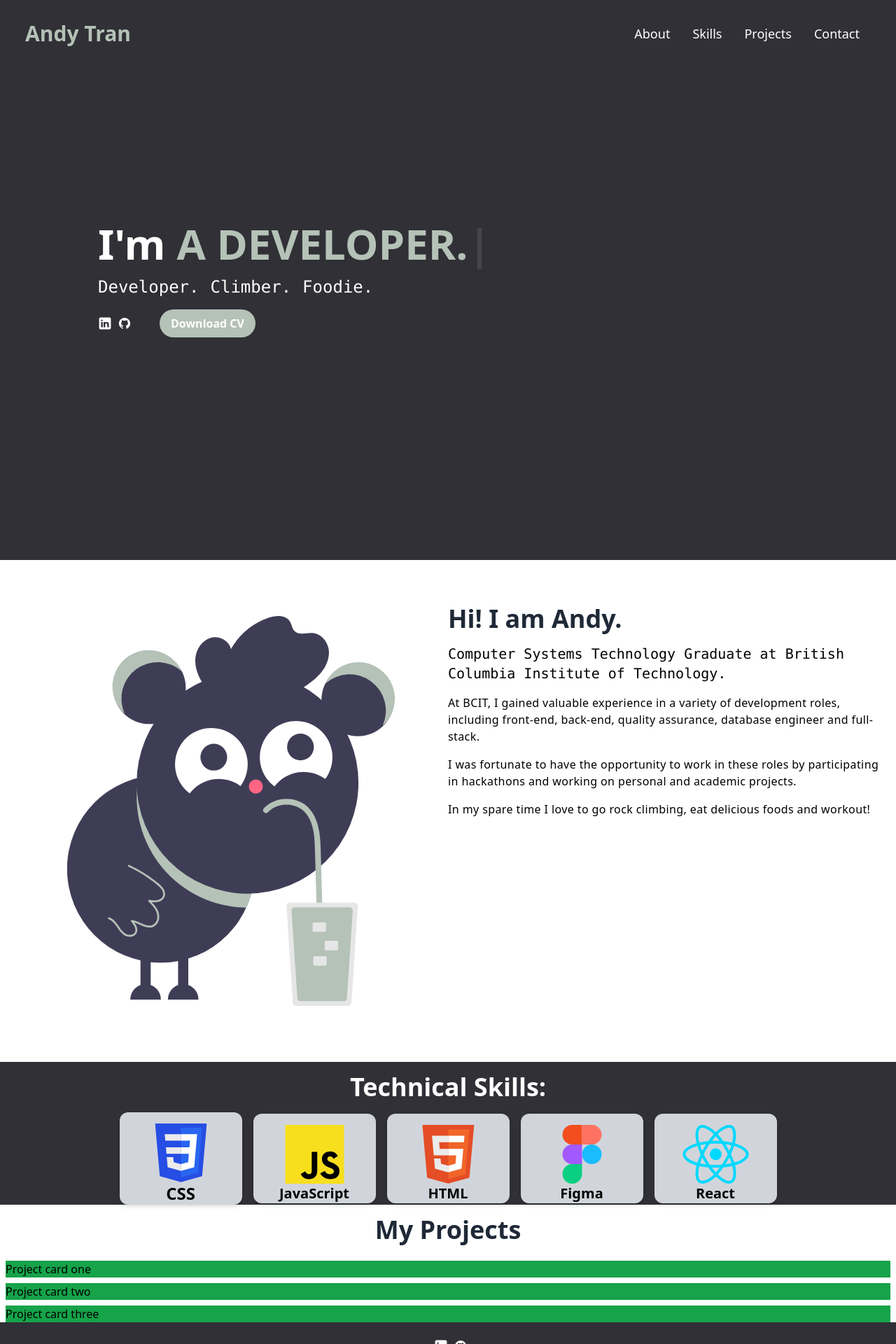
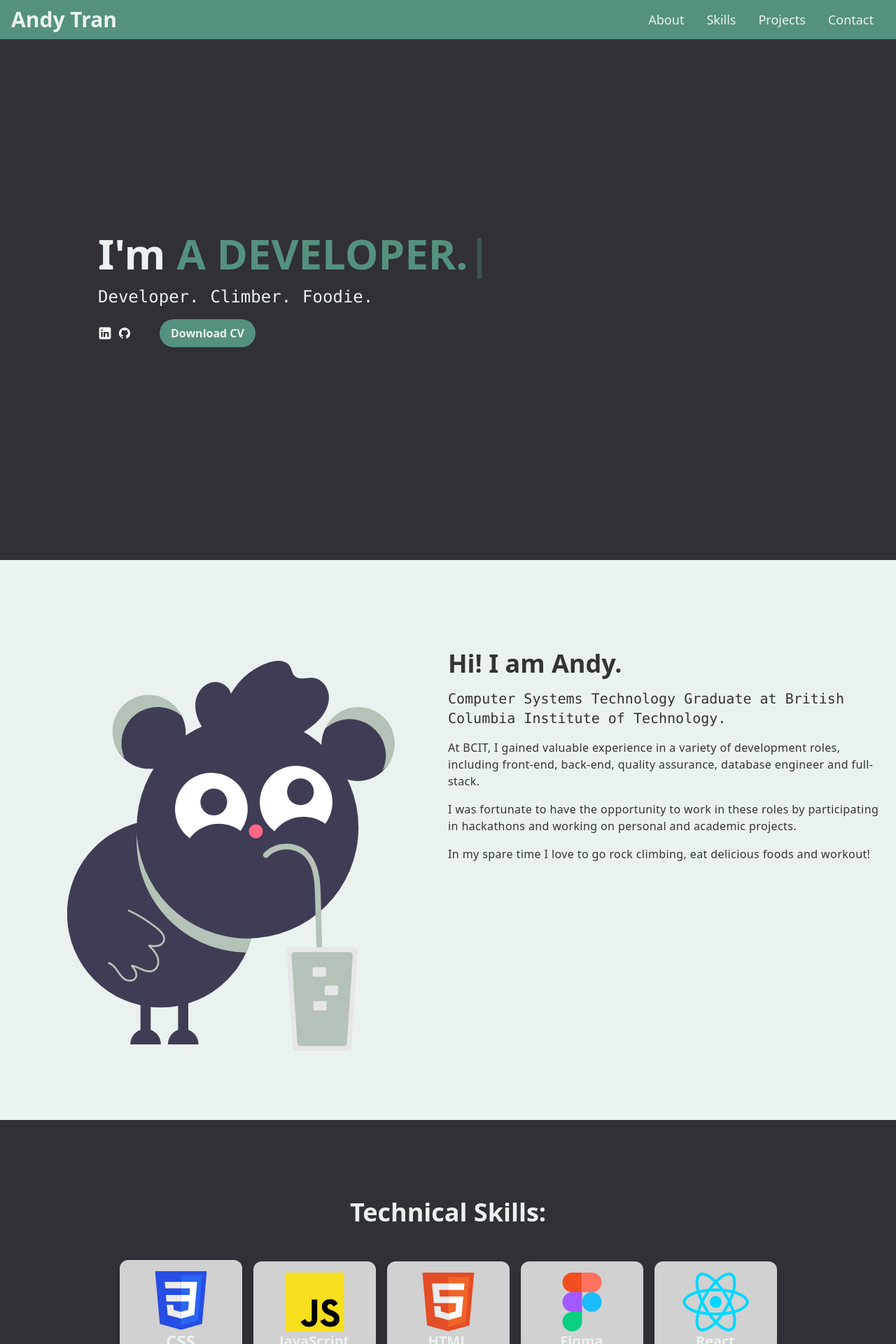
Before and after one commit to AyyyTran/AndyTranPortfolio, a React (Vite) app: page / in a window 1280 px wide. Shown: the top 1920 px of the page at 70% size. Built offline with nearby package versions, Linux system fonts and the light colour scheme; the HTML template or start-up script is replaced by a standard one.

Commit message:
navbar functionality and color theme

```diff
--- a/package.json
+++ b/package.json
@@ -17,6 +17,7 @@
     "react-dom": "^18.2.0",
     "react-icons": "^4.8.0",
     "react-reveal": "^1.2.2",
+    "react-scroll": "^1.8.9",
     "react-typed": "^1.2.0"
   },
   "devDependencies": {
--- a/src/Components/About.jsx
+++ b/src/Components/About.jsx
@@ -4,8 +4,11 @@ import Fade from 'react-reveal/Fade';
 
 const About = () => {
   return (
-    <div className="w-full bg-white py-16 px-4">
-      <div className="max-w-[1240px] mx-auto grid md:grid-cols-2">
+    <div
+      className=" w-full h-screen mt-[50px] bg-text-base pb-16 px-4 pt-32 "
+      id="about"
+    >
+      <div className="max-w-[1240px] mx-auto grid md:grid-cols-2 ">
         <Fade left>
           <img
             className="w-[500px] mx-auto my-4 md: px-4"
@@ -13,8 +16,8 @@ const About = () => {
             alt="dog"
           />
         </Fade>
-        <div className="flex flex-col">
-          <p className="text-4xl font-bold text-gray-800">Hi! I am Andy.</p>
+        <div className="flex flex-col text-secondary">
+          <p className="text-4xl font-bold text-secondary">Hi! I am Andy.</p>
           <p className="text-xl font-mono py-4">
             Computer Systems Technology Graduate at British Columbia Institute
             of Technology.
--- a/src/Components/Footer.jsx
+++ b/src/Components/Footer.jsx
@@ -2,7 +2,7 @@ import React from 'react';
 
 const Footer = () => {
   return (
-    <div className="text-white flex justify-center">
+    <div className="text-text-base flex justify-center">
       <div className="flex-col ">
         <div className="text-sm py-4">
           {' '}
--- a/src/Components/Hero.jsx
+++ b/src/Components/Hero.jsx
@@ -5,12 +5,12 @@ import AndyTranCV from '../Assets/AndyTranCV.pdf';
 
 const Hero = () => {
   return (
-    <div className="text-white">
-      <div className="max-w-[1000px] mt-[-96px] w-full h-screen mx-auto flex flex-col justify-center md:items-start items-center">
+    <div className="text-white" id="hero">
+      <div className="max-w-[1000px] mt-[-50px] pt-32 w-full h-screen mx-auto flex flex-col justify-center md:items-start items-center">
         <div className="flex justify-center">
           <p className=" text-4xl pr-2 font-bold md:text-6xl">I'm</p>
           <Typed
-            className="uppercase text-4xl pl-2 font-bold text-[#b5c2b7] md:text-6xl "
+            className="uppercase text-4xl pl-2 font-bold text-primary md:text-6xl "
             strings={[
               ' Andy Tran.',
               ' A Developer.',
@@ -52,7 +52,7 @@ const Hero = () => {
               alt="GitHub"
             />
           </a>
-          <button className="ml-10 bg-[#b5c2b7] text-white font-bold py-2 px-4 rounded-full hover:bg-white hover:text-[#303036]">
+          <button className="ml-10 bg-primary text-text-base font-bold py-2 px-4 rounded-full hover:bg-text-base   hover:text-secondary">
             <a href={AndyTranCV} download="AndyTranCV">
               Download CV
             </a>
--- a/src/Components/Navbar.jsx
+++ b/src/Components/Navbar.jsx
@@ -1,6 +1,8 @@
 import React from 'react';
-import {useState, useEffect} from 'react';
+import {useState} from 'react';
 import {AiOutlineClose, AiOutlineMenu} from 'react-icons/ai';
+import {Link} from 'react-scroll';
+
 const Navbar = () => {
   const [nav, setNav] = useState(false);
 
@@ -9,39 +11,128 @@ const Navbar = () => {
   };
 
   return (
-    <div className="flex justify-between text-white text-lg items-center h-24 max-w-[1240px] mx-auto px-4">
-      {/* MAKE THE NAVBAR STICKY?  */}
-      <h1 className="w-full text-3xl font-bold text-[#b5c2b7]">Andy Tran</h1>
-      <ul className="hidden md:flex">
-        <li className="p-4">About</li>
-        <li className="p-4">Skills</li>
-        <li className="p-4">Projects</li>
-        <li className="p-4">Contact</li>
+    <div className="flex items-center fixed top-[0] bg-primary w-full text-text-base text-lg z-50 h-14 mx-auto px-4">
+      <Link
+        className="w-full text-3xl font-bold text-white"
+        to="hero"
+        spy={true}
+        smooth={true}
+        offset={0}
+        duration={500}
+      >
+        Andy Tran
+      </Link>
+      <ul className=" hidden md:flex md:items-center">
+        <li className="p-4">
+          <Link to="about" spy={true} smooth={true} offset={50} duration={500}>
+            About
+          </Link>
+        </li>
+        <li className="p-4">
+          <Link to="skills" spy={true} smooth={true} offset={50} duration={500}>
+            Skills
+          </Link>
+        </li>
+        <li className="p-4">
+          <Link
+            to="projects"
+            spy={true}
+            smooth={true}
+            offset={50}
+            duration={500}
+          >
+            Projects
+          </Link>
+        </li>
+        <li className="p-4">
+          <Link
+            to="contact"
+            spy={true}
+            smooth={true}
+            offset={50}
+            duration={500}
+          >
+            Contact
+          </Link>
+        </li>
       </ul>
-      <div className="sm:block md:hidden" onClick={handleNav}>
+      <div className="block md:hidden" onClick={handleNav}>
         <AiOutlineMenu size={40} />
       </div>
       {/* 303036 */}
       <div
         className={
           nav
-            ? 'fixed top-0 left-0 h-[50%] w-full bg-[#4040a1] ease-in-out duration-500'
+            ? 'fixed top-0 left-0 h-[50%] w-full bg-primary ease-in-out duration-500'
             : 'fixed top-[-100%]'
         }
       >
-        <div className="flex items-center">
-          <h1 className="w-full text-3xl font-bold text-[#b5c2b7] m-4 ">
+        {/* MOBILE MENU */}
+        <div className=" flex items-center px-4 pt-4">
+          <Link
+            className="w-full text-3xl font-bold text-text-base"
+            to="hero"
+            spy={true}
+            smooth={true}
+            offset={0}
+            duration={500}
+            onClick={handleNav}
+          >
             Andy Tran
-          </h1>
-          <div className=" pr-8 block " onClick={handleNav}>
+          </Link>
+          <div className="block " onClick={handleNav}>
             <AiOutlineClose size={40} />
           </div>
         </div>
         <ul className="uppercase">
-          <li className="p-4 flex justify-center">About</li>
-          <li className="p-4 flex justify-center">Skills</li>
-          <li className="p-4 flex justify-center">Projects</li>
-          <li className="p-4 flex justify-center">Contact</li>
+          <li className="p-4 flex justify-center">
+            <Link
+              to="about"
+              spy={true}
+              smooth={true}
+              offset={50}
+              duration={500}
+              onClick={handleNav}
+            >
+              About
+            </Link>
+          </li>
+          <li className="p-4 flex justify-center">
+            <Link
+              to="skills"
+              spy={true}
+              smooth={true}
+              offset={50}
+              duration={500}
+              onClick={handleNav}
+            >
+              Skills
+            </Link>
+          </li>
+          <li className="p-4 flex justify-center">
+            <Link
+              to="projects"
+              spy={true}
+              smooth={true}
+              offset={50}
+              duration={500}
+              onClick={handleNav}
+            >
+              Projects
+            </Link>
+          </li>
+          <li className="p-4 flex justify-center">
+            <Link
+              to="contact"
+              spy={true}
+              smooth={true}
+              offset={50}
+              duration={500}
+              onClick={handleNav}
+            >
+              Contact
+            </Link>
+          </li>
         </ul>
       </div>
     </div>
--- a/src/Components/Projects.jsx
+++ b/src/Components/Projects.jsx
@@ -2,14 +2,14 @@ import React from 'react';
 
 const Projects = () => {
   return (
-    <div className="bg-white">
-      <div className="text-4xl font-bold text-gray-800 text-center py-4">
+    <div className="bg-text-base mt-[50px] h-screen pt-24" id="projects">
+      <div className="text-4xl font-bold text-secondary text-center py-4">
         My Projects
       </div>
       <div>
-        <div className="bg-green-600 m-2">Project card one</div>
-        <div className="bg-green-600 m-2">Project card two</div>
-        <div className="bg-green-600 m-2">Project card three</div>
+        <div className="bg-secondary m-2">Project card one</div>
+        <div className="bg-secondary m-2">Project card two</div>
+        <div className="bg-secondary m-2">Project card three</div>
       </div>
     </div>
   );
--- a/src/Components/Skills.jsx
+++ b/src/Components/Skills.jsx
@@ -2,12 +2,12 @@ import React from 'react';
 
 const Skills = () => {
   return (
-    <div>
-      <div className="text-4xl font-semibold text-white text-center py-4">
+    <div className="h-[60vh] pt-24" id="skills">
+      <div className="text-4xl font-semibold text-text-base text-center pt-4 pb-12">
         Technical Skills:
       </div>
       <div className="grid grid-cols-2 place-items-center gap-4 md:flex md:justify-center ">
-        <div className=" w-[175px] rounded-xl bg-gray-300 shadow-md lg:max-w-lg">
+        <div className=" w-[175px] rounded-xl bg-card shadow-md lg:max-w-lg">
           <img
             className="flex pt-4 justify-center w-full h-[100px]"
             src=".\src\Images\css.svg"
@@ -17,7 +17,7 @@ const Skills = () => {
             CSS
           </h3>
         </div>
-        <div className="w-[175px] rounded-xl bg-gray-300 shadow-md lg:max-w-lg">
+        <div className="w-[175px] rounded-xl bg-card shadow-md lg:max-w-lg">
           <img
             className="flex pt-4 justify-center w-full h-[100px]"
             src=".\src\Images\js.svg"
@@ -27,7 +27,7 @@ const Skills = () => {
             JavaScript
           </h3>
         </div>
-        <div className="w-[175px] rounded-xl bg-gray-300 shadow-md lg:max-w-lg">
+        <div className="w-[175px] rounded-xl bg-card shadow-md lg:max-w-lg">
           <img
             className="flex pt-4 justify-center w-full h-[100px]"
             src=".\src\Images\html.svg"
@@ -37,7 +37,7 @@ const Skills = () => {
             HTML
           </h3>
         </div>
-        <div className="w-[175px] rounded-xl bg-gray-300 shadow-md lg:max-w-lg">
+        <div className="w-[175px] rounded-xl bg-card shadow-md lg:max-w-lg">
           <img
             className="flex pt-4 justify-center w-full h-[100px]"
             src=".\src\Images\figma.svg"
@@ -47,7 +47,7 @@ const Skills = () => {
             Figma
           </h3>
         </div>
-        <div className="w-[175px] rounded-xl bg-gray-300 shadow-md lg:max-w-lg">
+        <div className="w-[175px] rounded-xl bg-card shadow-md lg:max-w-lg">
           <img
             className="flex pt-4 justify-center w-full h-[100px]"
             src=".\src\Images\react.svg"
--- a/src/index.css
+++ b/src/index.css
@@ -4,4 +4,5 @@
 
 body {
   background-color: #303036;
+  color: #eaf2ef;
 }
--- a/tailwind.config.cjs
+++ b/tailwind.config.cjs
@@ -2,6 +2,12 @@
 module.exports = {
   content: ['./index.html', './src/**/*.{js,ts,jsx,tsx}'],
   theme: {
+    colors: {
+      primary: '#55917F',
+      secondary: '#333333',
+      card: '#D1D1D1',
+      'text-base': '#EAF2EF',
+    },
     extend: {},
   },
   plugins: [],
```
Also changed, not shown: 1 other file (tests, documents, lock files or other folders).
